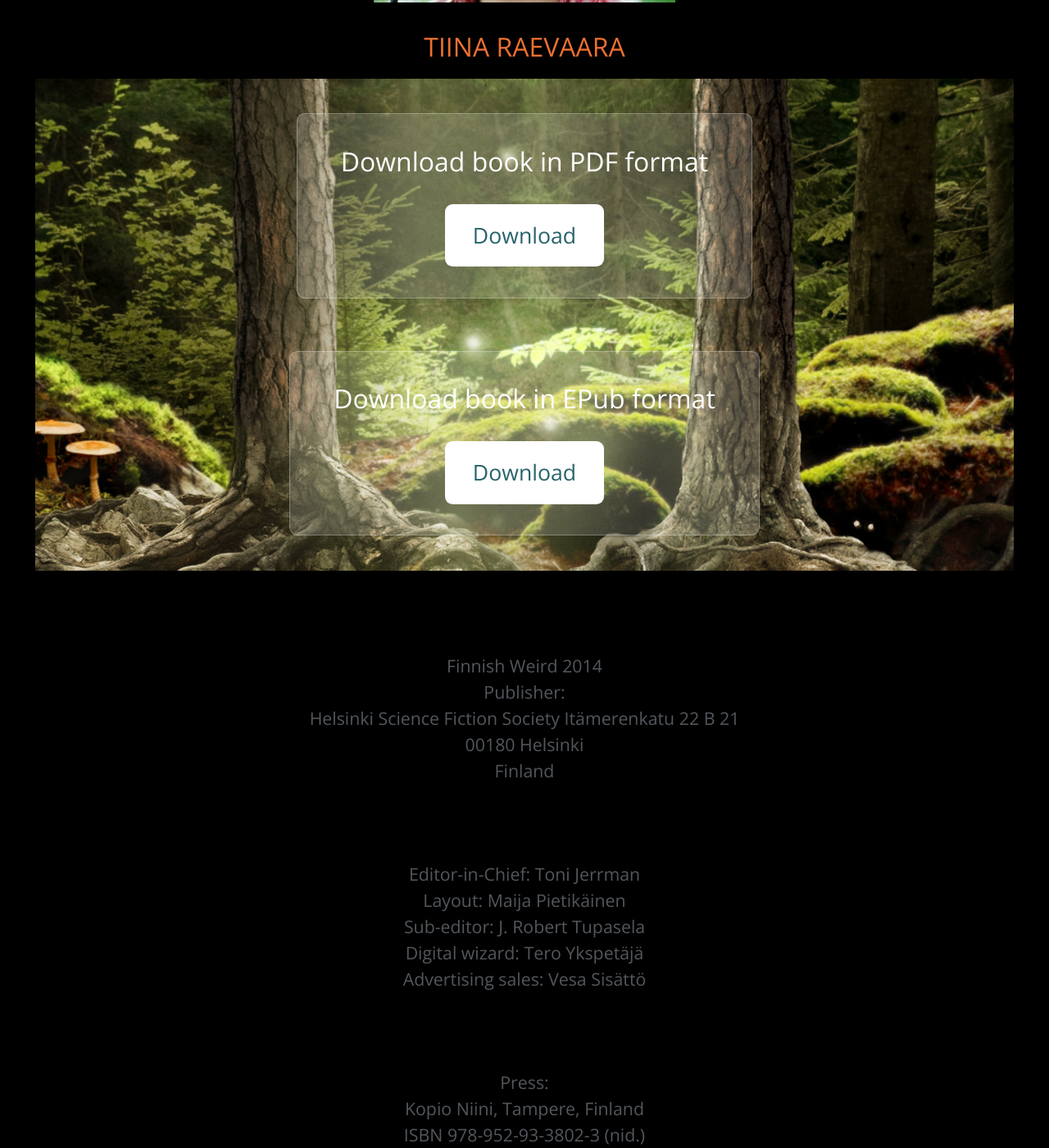
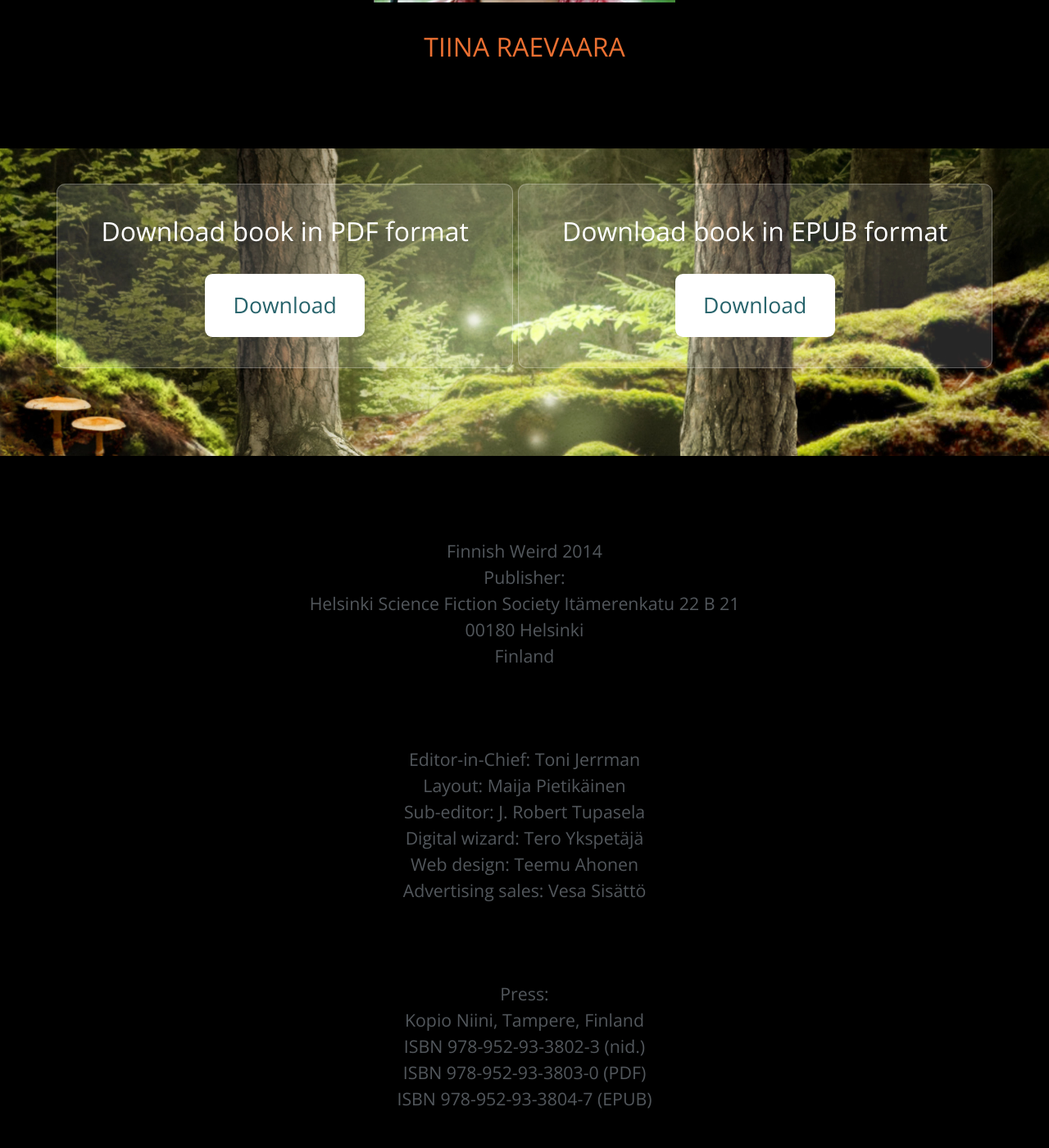
Before and after one commit to teroyks/finnishweird, a Jekyll site: the page index.html, which Jekyll copies as it is, in a window 1280 px wide and 1400 px high, scrolled down 2533 px. Shown: the whole window at 82% size. Built offline with Jekyll 4.4.1, drawn with Linux system fonts in a browser that asks for light colours.

Commit message:
code cleanup, Teemu lisätty web designeriksi

```diff
--- a/index.html
+++ b/index.html
@@ -28,15 +28,12 @@
 
 		<!-- Header Wrapper -->
 			<div id="header-wrapper">
-
 				<!-- Header -->
-			<!--	<div id="header" class="container"> -->
-
+					<!--	<div id="header" class="container"> -->
 						<!-- Logo -->
 						<!--	<h1 id="logo"><a href="index.html">Telephasic</a></h1>-->
-
 						<!-- Nav -->
-				<!--			<nav id="nav">
+							<!--			<nav id="nav">
 								<ul>
 									<li><a href="/">Homepage</a></li>
 									<li><a href="about.html">About</a></li>
@@ -49,7 +46,7 @@
 				<!-- Hero -->
 					<section id="hero" class="container">
 						<header>
-						    <img style="width: 68.5%;max-width:657px;" src="images/fw_logo2.png" alt="" />
+							<img style="width: 68.5%;max-width:657px;" src="images/fw_logo2.png" alt="" />
 						</header>
 						<p>EMMI ITÄRANTA • JENNY KANGASVUO • TIINA RAEVAARA </p>
 						<ul class="actions">
@@ -108,6 +105,7 @@
 
 						</section>
 					</div>
+				</div>
 		</div>
 
 		<!-- Promo -->
@@ -115,11 +113,11 @@
 			 <a id="ebookdownload"></a>
 				<section id="promo">
 					<h2>Download book in PDF format</h2>
-					<a href="#" class="button">Download</a>
+					<a href="files/finnish_weird.pdf" title="Finnish Weird PDF (5.6M)" class="button">Download</a>
 				</section>
 				<section id="promo">
-					<h2>Download book in EPub format</h2>
-					<a href="#" class="button">Download</a>
+					<h2>Download book in EPUB format</h2>
+					<a href="#" title="Finnish Weird EPUB" class="button">Download</a>
 				</section>
 			</div>
 
@@ -166,30 +164,31 @@
 
 				<!-- Footer -->
 					<div id="footer" class="container">
-                    <div class="row features">
+						<div class="row features">
 						<section class="4u feature">
 
-							<p>Finnish Weird 2014</br>
+							<p>Finnish Weird 2014<br />
 
-Publisher:</br>
-Helsinki Science Fiction Society Itämerenkatu 22 B 21</br>
-00180 Helsinki</br>
+Publisher:<br />
+Helsinki Science Fiction Society Itämerenkatu 22 B 21<br />
+00180 Helsinki<br />
 Finland</p>
 
 						</section>
 						<section class="4u feature">
 
-							<p>Editor-in-Chief: Toni Jerrman</br>
-Layout: Maija Pietikäinen</br>
-Sub-editor: J. Robert Tupasela</br>
-Digital wizard: Tero Ykspetäjä</br>
+							<p>Editor-in-Chief: Toni Jerrman<br />
+Layout: Maija Pietikäinen<br />
+Sub-editor: J. Robert Tupasela<br />
+Digital wizard: Tero Ykspetäjä<br />
+Web design: Teemu Ahonen<br />
 Advertising sales: Vesa Sisättö</p>
 
 						</section>
 						<section class="4u feature">
 
-							<p>Press:</br> Kopio Niini, Tampere, Finland</br>
-ISBN 978-952-93-3802-3 (nid.)</br> ISBN 978-952-93-3803-0 (PDF)</br> ISBN 978-952-93-3804-7 (EPUB)</br>
+							<p>Press:<br /> Kopio Niini, Tampere, Finland<br />
+ISBN 978-952-93-3802-3 (nid.)<br /> ISBN 978-952-93-3803-0 (PDF)<br /> ISBN 978-952-93-3804-7 (EPUB)<br />
 </p>
 
 						</section>
@@ -244,7 +243,7 @@
 Thanks to: FILI, Finncon, Teos and all the lovely contributors who volunteered their time for free. You rule!</li>
 						</ul>
 					</div>
-
+				</div>
 			</div>
 
 	</body>
```
Also changed, not shown: 1 other file.
